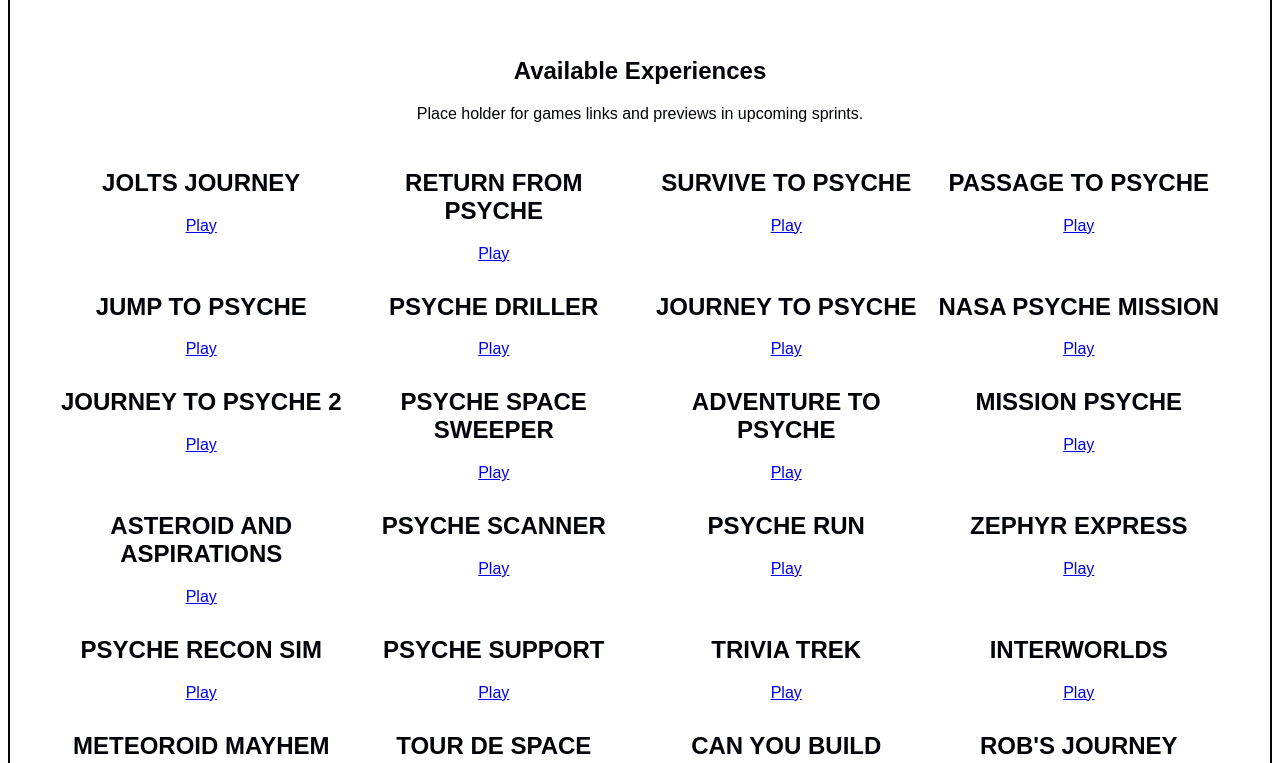
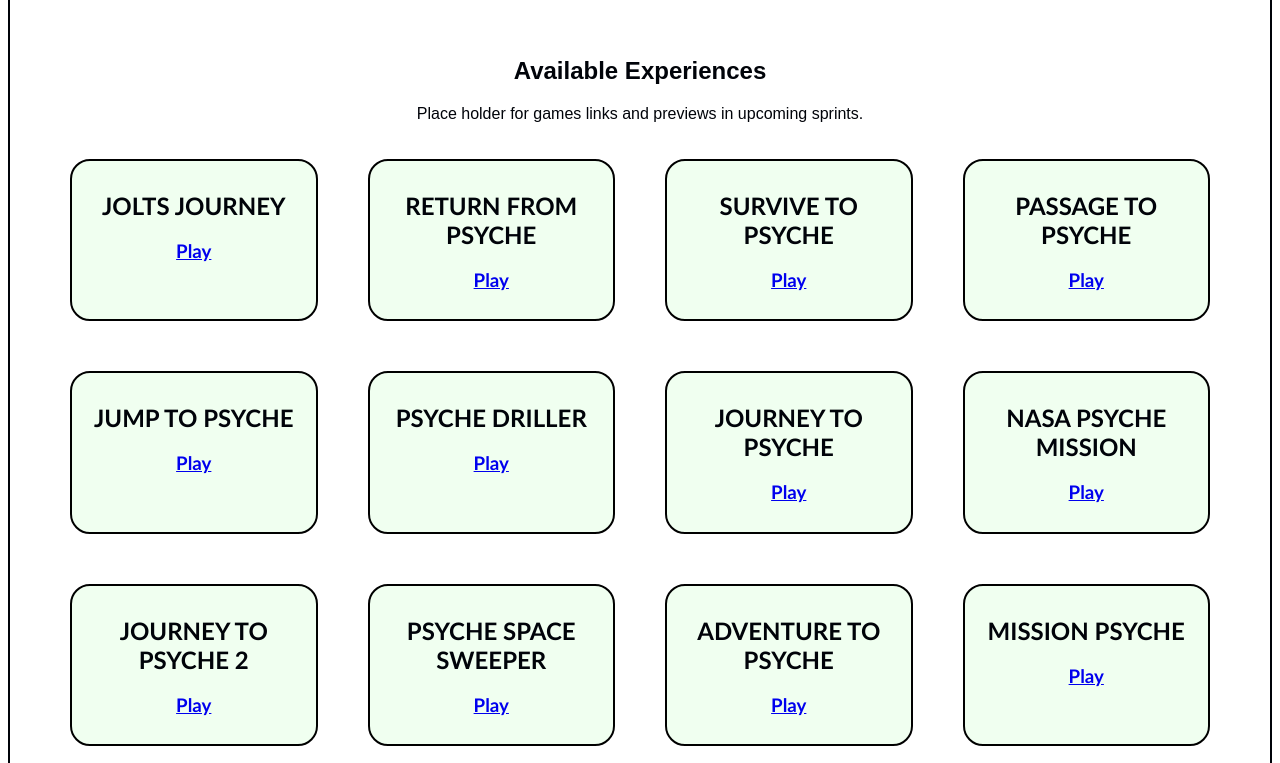
Before and after one commit to MissionToPsyche-Platinum/platinum_21a_portal-se, a Vue app in the folder Psyche-mission/: page / in a window 1280 px wide. Shown: the part 440-1203 px from the top of the page. Built offline with nearby package versions, Linux system fonts and the light colour scheme.

Commit message:
Add some styline to GameLink component and to game link grid

```diff
--- a/Psyche-mission/src/components/GameLink.vue
+++ b/Psyche-mission/src/components/GameLink.vue
@@ -1,21 +1,41 @@
 <script>
 export default {
     props: {
-        game: { type: Object }
+        game: { type: Object },
+        isDark: { type: Boolean},
     },
     data() {
-        return {};
-    }
+        return {
+            dark: this.isDark,
+        };
+    },
 };
 </script>
 
 <template>
-    <div class="game-link-card">
+    <div :class="{'dark-mode': isDark}" class="game-link-card">
         <h2>{{ game.title }}</h2>
-        <router-link :to="{ name: 'GamePage', params: {id: game.id }}">Play</router-link>
+        <router-link :to="{ name: 'GamePage', params: {id: game.id }}">
+            <h3 :class="{'dark-link': isDark}" class="game-link">Play</h3>
+        </router-link>
     </div>
 </template>
 
-<style>
+<style scoped>
+    .game-link-card {
+        border: 2px solid black;
+        background-color:honeydew;
+        border-radius: 20px;
+        padding: 10px;
+        font-family:'Trebuchet MS', 'Lucida Sans Unicode', 'Lucida Grande', 'Lucida Sans', Arial, sans-serif;
+    }
 
+    .dark-mode {
+        border: 2px solid white;
+        background-color: #190d1b;
+    }
+
+    .dark-link {
+        color: rgb(5, 233, 17);
+    }
 </style>
--- a/Psyche-mission/src/views/HomePage.vue
+++ b/Psyche-mission/src/views/HomePage.vue
@@ -97,7 +97,7 @@ export default {
       <h2>Available Experiences</h2>
       <p>Place holder for games links and previews in upcoming sprints.</p>
       <div class="game-grid">
-        <GameLink v-for="game in games" :key="game.id" :game="game" />
+        <GameLink v-for="game in games" :key="game.id" :game="game" :is-dark="isDark"/>
       </div>
     </section>
 
@@ -195,8 +195,8 @@ export default {
 .game-grid {
   display: grid;
   grid-template-columns: repeat(4, 1fr);
-  gap: 10px;
-  padding: 10px;
+  gap: 50px;
+  padding: 20px;
 }
 
 /*footer styling*/
```
